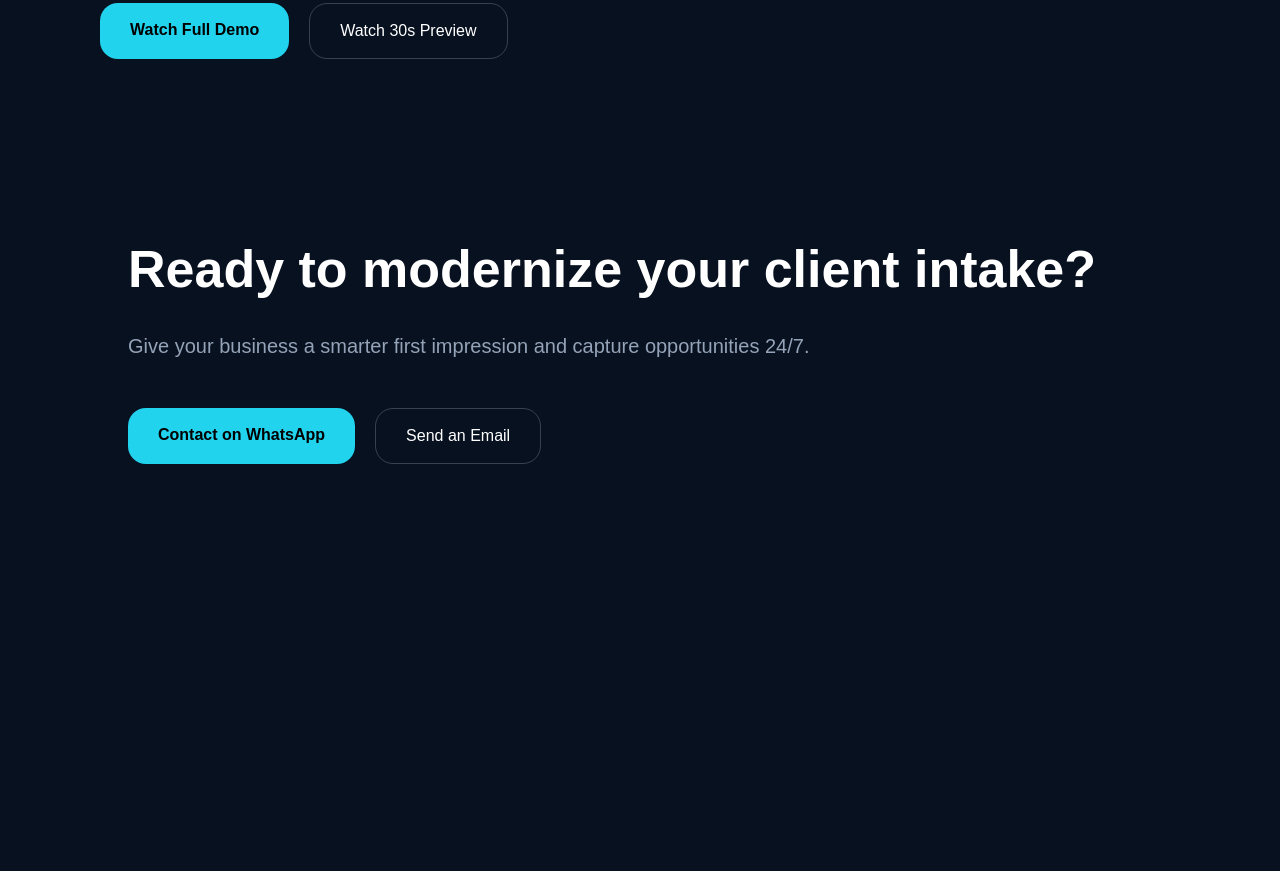
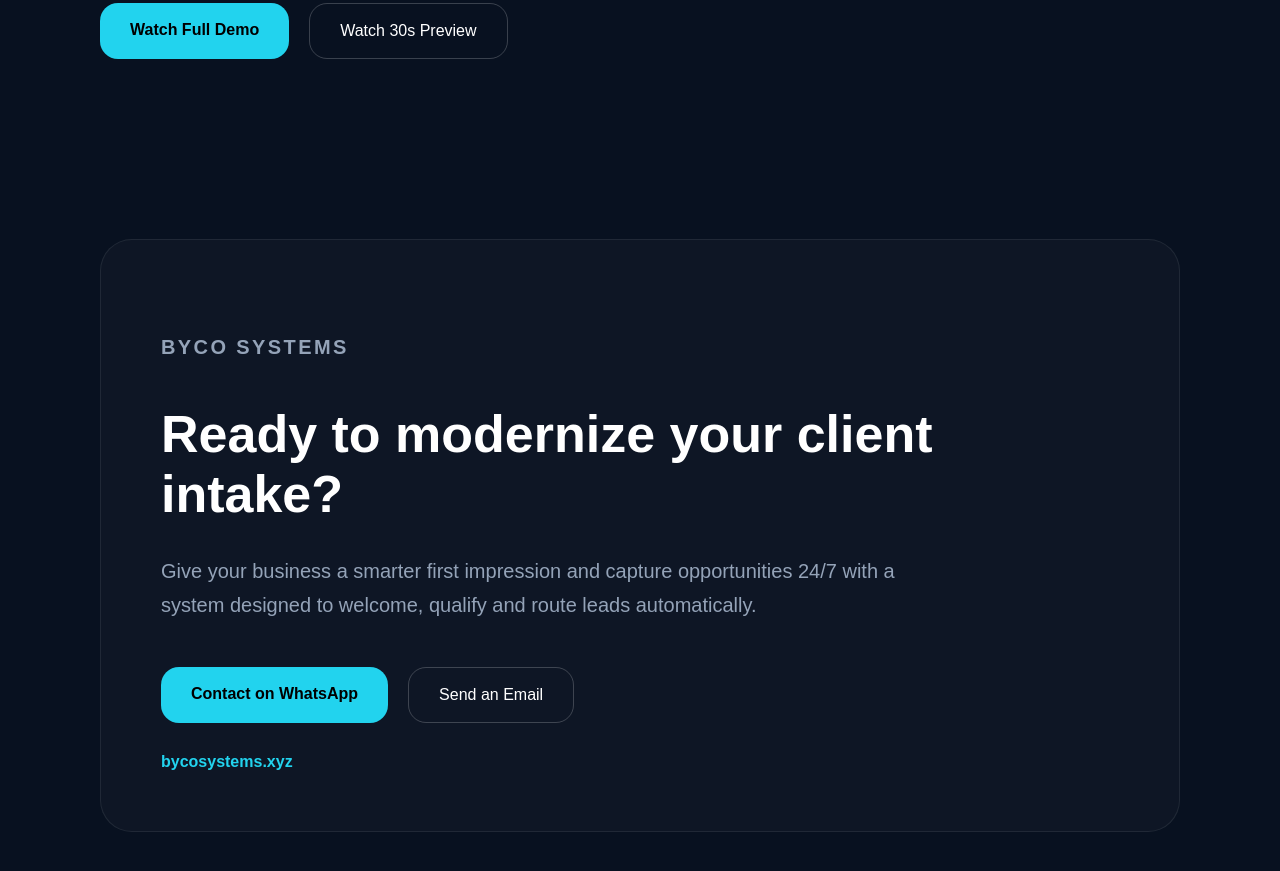
Before and after one commit to bycosystems/byco-smart-working-clean, a plain HTML site: page index.html in a window 1280 px wide. Shown: the part 1656-2527 px from the top of the page. Before the commit the page ends 2220 px from the top, so only its background shows below. Drawn offline with Linux system fonts and the light colour scheme.

Commit message:
Update index.html

```diff
--- a/index.html
+++ b/index.html
@@ -93,15 +93,47 @@
 
     }
  .cta-final{
-    padding:100px 10%;
+  padding:100px 60px;
+  max-width:1200px;
+  margin:auto;
+}
+
+.cta-box{
+  background:rgba(17,24,39,0.75);
+  border:1px solid rgba(255,255,255,0.08);
+  border-radius:32px;
+  padding:60px;
+}
+
+.cta-label{
+  color:#22d3ee;
+  font-size:14px;
+  font-weight:700;
+  letter-spacing:0.12em;
+  margin-bottom:20px;
 }
 
 .cta-final h2{
   font-size:52px;
   margin-bottom:20px;
+  max-width:800px;
 }
 
 .cta-final p{
+  font-size:20px;
+  color:#94a3b8;
+  max-width:780px;
+  line-height:1.7;
+  margin-bottom:40px;
+}
+
+.site-link{
+  display:inline-block;
+  margin-top:30px;
+  color:#22d3ee;
+  text-decoration:none;
+  font-weight:700;
+}
     font-size:20px;
     color:#94a3b8;
     max-width:700px;
@@ -238,10 +270,13 @@
 
 </section>
 <section class="cta-final">
+  <div class="cta-box">
+    <p class="cta-label">BYCO SYSTEMS</p>
+
     <h2>Ready to modernize your client intake?</h2>
 
     <p>
-    Give your business a smarter first impression and capture opportunities 24/7.
+      Give your business a smarter first impression and capture opportunities 24/7 with a system designed to welcome, qualify and route leads automatically.
     </p>
 
     <div class="buttons">
@@ -253,6 +288,11 @@
         Send an Email
       </a>
     </div>
+
+    <a href="https://bycosystems.xyz" target="_blank" class="site-link">
+      bycosystems.xyz
+    </a>
+  </div>
 </section>
 </body>
 </html>
```
Lines whose indentation alone changed are shown as unchanged.
